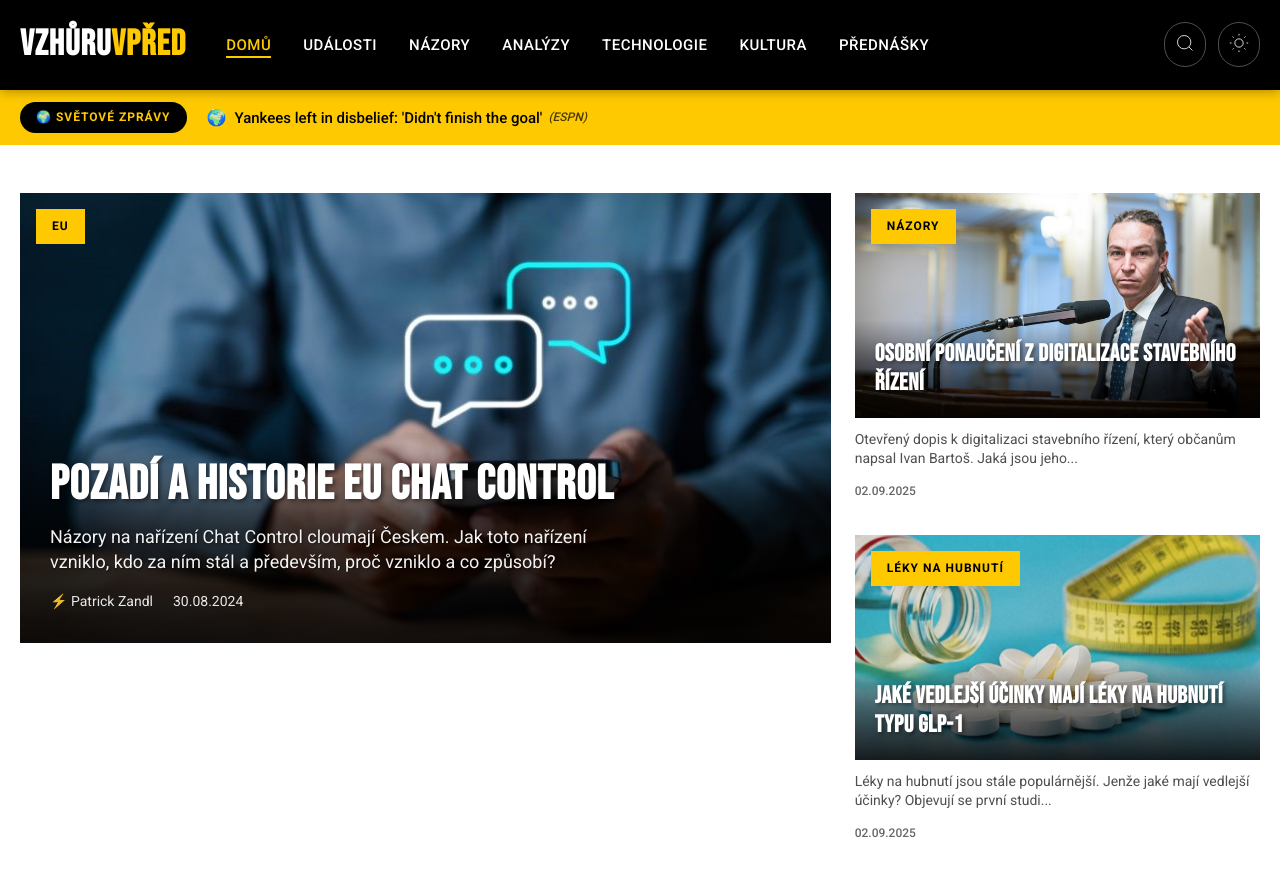
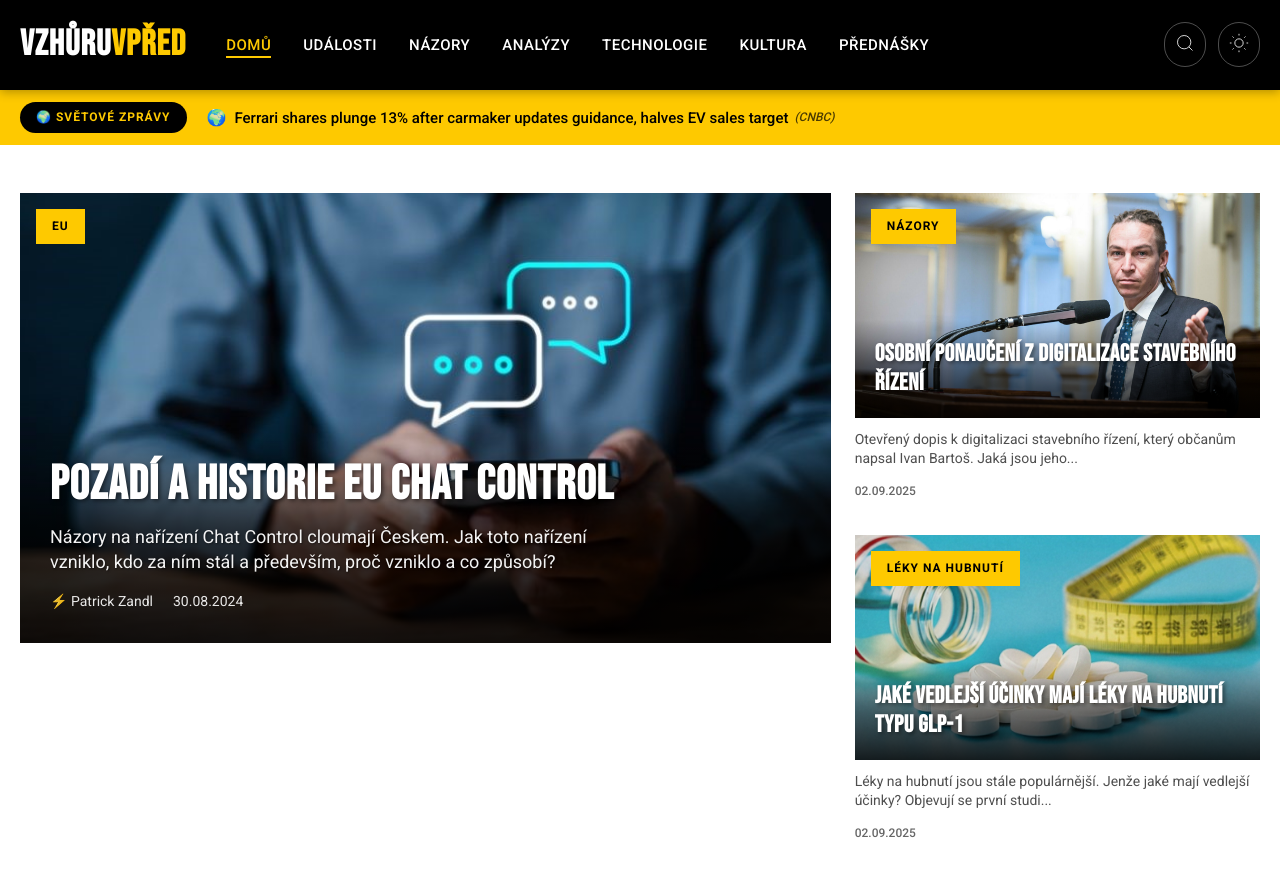
Before and after one commit to tangero/vzhuruvpred, a Jekyll site: the page built from index.html, in a window 1280 px wide and 900 px high. Shown: the top 877 px of the window. Built offline with Jekyll 4.4.1, drawn with Linux system fonts in a browser that asks for light colours; part of the change alters nothing that is shown.

Commit message:
Update world news 2025-10-10 09:21

```diff
--- a/_data/world_news.json
+++ b/_data/world_news.json
@@ -1,71 +1,93 @@
 {
-  "last_updated": "2025-10-10T08:24:24",
+  "last_updated": "2025-10-10T09:19:56",
   "articles": [
     {
-      "flag": "🇬🇧",
-      "country": "gb",
-      "title": "ID photos of 70,000 users may have been leaked, Discord says",
-      "original_title": "ID photos of 70,000 users may have been leaked, Discord says - BBC",
-      "url": "https://www.bbc.com/news/articles/c8jmzd972leo",
-      "urlToImage": "https://ichef.bbci.co.uk/news/1024/branded_news/7ad5/live/f6fad0b0-a4af-11f0-bd4e-7755f432b75a.jpg",
-      "source": "BBC News",
-      "publishedAt": "2025-10-09T06:45:00Z",
-      "description": "The platform says hackers targeted a firm that helped to verify the ages of its users."
+      "flag": "🌍",
+      "country": "global",
+      "title": "Interstellar Object 3I/ATLAS May Be A 10-Billion-Year-Old Time Capsule From An Earlier Age Of The Universe",
+      "original_title": "Interstellar Object 3I/ATLAS May Be A 10-Billion-Year-Old Time Capsule From An Earlier Age Of The Universe - IFLScience",
+      "url": "https://www.iflscience.com/interstellar-object-3iatlas-may-be-a-10-billion-year-old-time-capsule-from-an-earlier-age-of-the-universe-81077",
+      "urlToImage": "https://assets.iflscience.com/assets/articleNo/81077/aImg/86857/3i-atlas-meta.png",
+      "source": "IFLScience",
+      "publishedAt": "2025-10-09T10:32:14Z",
+      "description": "3I/ATLAS may not have had a close encounter in 10 million years, before it approached our Solar System."
     },
     {
       "flag": "🌍",
       "country": "global",
-      "title": "Yankees left in disbelief: 'Didn't finish the goal'",
-      "original_title": "Yankees left in disbelief: 'Didn't finish the goal' - ESPN",
-      "url": "https://www.espn.com/mlb/story/_/id/46539244/yankees-stunned-championship-aspirations-dashed-alds",
-      "urlToImage": "https://a3.espncdn.com/combiner/i?img=%2Fphoto%2F2025%2F1009%2Fr1557759_1296x729_16%2D9.jpg",
-      "source": "ESPN",
-      "publishedAt": "2025-10-09T06:45:00Z",
-      "description": "The Yankees believed this team was more talented and more complete than the club that went to the World Series a year ago, but they saw their season end Wednesday night in the ALDS."
+      "title": "Ferrari shares plunge 13% after carmaker updates guidance, halves EV sales target",
+      "original_title": "Ferrari shares plunge 13% after carmaker updates guidance, halves EV sales target - CNBC",
+      "url": "https://www.cnbc.com/2025/10/09/ferrari-unveils-first-electric-vehicle-and-cuts-2030-ev-sales-target.html",
+      "urlToImage": "https://image.cnbcfm.com/api/v1/image/108209816-1759999171127-gettyimages-2157996982-ITALY_FERRARI.jpeg?v=1760000250&w=1920&h=1080",
+      "source": "CNBC",
+      "publishedAt": "2025-10-09T10:11:24Z",
+      "description": "Italian carmaker Ferrari on Thursday dialled back its electrification ambitions, saying fully electric vehicles will make up just 20% of its range by 2030."
+    },
+    {
+      "flag": "🇺🇸",
+      "country": "us",
+      "title": "AI has carried the stock market. Concerns are mounting about a bubble",
+      "original_title": "AI has carried the stock market. Concerns are mounting about a bubble - CNN",
+      "url": "https://www.cnn.com/2025/10/09/investing/us-stock-market-ai-bubble-concerns",
+      "urlToImage": "https://media.cnn.com/api/v1/images/stellar/prod/gettyimages-2237752227.jpg?c=16x9&q=w_800,c_fill",
+      "source": "CNN",
+      "publishedAt": "2025-10-09T09:30:51Z",
+      "description": "Enthusiasm about artificial intelligence has propelled markets to record highs this year. But the fierce ascent has also raised concerns about a bubble."
     },
     {
       "flag": "🌍",
       "country": "global",
-      "title": "Asian Stocks to Rise on US Gains, China to Re-Open: Markets Wrap",
-      "original_title": "Asian Stocks to Rise on US Gains, China to Re-Open: Markets Wrap - Bloomberg.com",
-      "url": "https://www.bloomberg.com/news/articles/2025-10-08/stock-market-today-dow-s-p-live-updates",
-      "urlToImage": "https://assets.bwbx.io/images/users/iqjWHBFdfxIU/iPrnrqUnu9uk/v0/1200x800.jpg",
-      "source": "Bloomberg",
-      "publishedAt": "2025-10-09T05:01:00Z",
-      "description": "European stocks fell and US equity futures drifted as traders look to the upcoming earnings season for validation of the artificial intelligence frenzy that has powered a record rally."
+      "title": "How Chicago became ground zero for Trump's military crackdown",
+      "original_title": "How Chicago became ground zero for Trump's military crackdown - Axios",
+      "url": "https://www.axios.com/2025/10/09/chicago-trump-ice-protests-military-tension",
+      "urlToImage": "https://images.axios.com/nMPS3pVobzuCk7nMb61Mw22jIB8=/0x0:1920x1080/1366x768/2025/10/08/1759960370096.jpg",
+      "source": "Axios",
+      "publishedAt": "2025-10-09T09:02:57Z",
+      "description": "\"This has never happened before,\" said Illinois Gov. J.B. Pritzker."
     },
     {
       "flag": "🌍",
       "country": "global",
-      "title": "Jaguars send CB Tyson Campbell to Browns for CB Greg Newsome",
-      "original_title": "Jaguars send CB Tyson Campbell to Browns for CB Greg Newsome - NBC Sports",
-      "url": "https://www.nbcsports.com/nfl/profootballtalk/rumor-mill/news/jaguars-send-cb-tyson-campbell-to-browns-for-cb-greg-newsome",
-      "urlToImage": "https://nbcsports.brightspotcdn.com/dims4/default/9f89634/2147483647/strip/true/crop/4775x2686+0+0/resize/1440x810!/quality/90/?url=https%3A%2F%2Fnbc-sports-production-nbc-sports.s3.us-east-1.amazonaws.com%2Fbrightspot%2Fc9%2Fdf%2Fc240b0394e68bbe624554edf4028%2Fhttps-delivery-gettyimages.com%2Fdownloads%2F2239010053",
-      "source": "NBCSports.com",
-      "publishedAt": "2025-10-09T02:27:02Z",
-      "description": "The Jaguars and Browns have agreed to a swap of cornerbacks and draft picks, Adam Schefter of ESPN reports."
+      "title": "Hegseth’s firing of Navy official compounds ‘culture of fear’ inside Pentagon",
+      "original_title": "Hegseth’s firing of Navy official compounds ‘culture of fear’ inside Pentagon - Politico",
+      "url": "https://www.politico.com/news/2025/10/09/hegseth-culture-of-fear-navy-firing-00598159",
+      "urlToImage": "https://www.politico.com/dims4/default/resize/1200/quality/90/format/jpg?url=https%3A%2F%2Fstatic.politico.com%2Fba%2Fd5%2Fd5c68f54451b822fe80e565960fe%2Ftrump-navy-52117.jpg",
+      "source": "Politico",
+      "publishedAt": "2025-10-09T09:00:00Z",
+      "description": "“It’s better just to keep your head down,” said one senior defense official."
+    },
+    {
+      "flag": "🇺🇸",
+      "country": "us",
+      "title": "Trump has had his sights on Portland, Oregon, for years. This is how we got here",
+      "original_title": "Trump has had his sights on Portland, Oregon, for years. This is how we got here - CNN",
+      "url": "https://www.cnn.com/2025/10/09/us/portland-oregon-trump-history",
+      "urlToImage": "https://media.cnn.com/api/v1/images/stellar/prod/gettyimages-2239338526.jpg?c=16x9&q=w_800,c_fill",
+      "source": "CNN",
+      "publishedAt": "2025-10-09T08:00:53Z",
+      "description": "The president has taken aim at some of the country’s largest Democratic-run cities, sending in federal officers and, in some cases, the US military to aid immigration enforcement and root out what he "
     },
     {
       "flag": "🌍",
       "country": "global",
-      "title": "Bill Belichick Releases Statement Amid Rumors of His UNC Job Being in Jeopardy",
-      "original_title": "Bill Belichick Releases Statement Amid Rumors of His UNC Job Being in Jeopardy - Sports Illustrated",
-      "url": "https://www.si.com/college-football/bill-belichick-releases-statement-rumors-north-carolina-job-in-jeopardy",
-      "urlToImage": "https://images2.minutemediacdn.com/image/upload/c_crop,w_6697,h_3767,x_0,y_77/c_fill,w_1440,ar_16:9,f_auto,q_auto,g_auto/images/ImagnImages/mmsport/si/01k73ac64awxn60rdes5.jpg",
-      "source": "Sports Illustrated",
-      "publishedAt": "2025-10-09T02:18:13Z",
-      "description": "Belichick sent a clear message in response to rumors of his potential split with UNC."
+      "title": "Taylor Swift Takes Over 'Late Night with Seth Meyers '",
+      "original_title": "Taylor Swift Takes Over 'Late Night with Seth Meyers ' - Variety",
+      "url": "https://variety.com/2025/tv/news/taylor-swift-seth-meyers-life-of-showgirl-travis-kelce-1236543910/",
+      "urlToImage": "https://variety.com/wp-content/uploads/2025/10/NUP_208945_01766.jpg?w=1000&h=563&crop=1",
+      "source": "Variety",
+      "publishedAt": "2025-10-09T05:59:00Z",
+      "description": "Taylor Swift dished with Seth Meyers about her wedding invites, 'The Life of a Showgirl' and Travis Kelce's botched intro to Greta Gerwig."
     },
     {
-      "flag": "🇺🇸",
-      "country": "us",
-      "title": "Takeaways from the second debate in the New Jersey governor’s race",
-      "original_title": "Takeaways from the second debate in the New Jersey governor’s race - CNN",
-      "url": "https://www.cnn.com/2025/10/08/politics/new-jersey-governor-debate-takeaways",
-      "urlToImage": "https://media.cnn.com/api/v1/images/stellar/prod/20251008-nj-debate.jpg?c=16x9&q=w_800,c_fill",
-      "source": "CNN",
-      "publishedAt": "2025-10-09T02:12:00Z",
-      "description": "Republican Jack Ciattarelli and Democrat Mikie Sherrill had a more contentious meeting than their first debate, one that focused as much on Trump and personal controversies as it did local concerns ab"
+      "flag": "🌍",
+      "country": "global",
+      "title": "Einav Zangauker to Arutz Sheva: Tears of joy haven't stopped flowing",
+      "original_title": "Einav Zangauker to Arutz Sheva: Tears of joy haven't stopped flowing - Israel National News",
+      "url": "https://www.israelnationalnews.com/news/416008",
+      "urlToImage": "https://2.a7.org/files/pictures/000/1200512.jpg",
+      "source": "Israelnationalnews.com",
+      "publishedAt": "2025-10-09T04:54:00Z",
+      "description": "Einav, the mother of hostage Matan Zangauker, tells Arutz Sheva about her feelings and excitement after Israel and Hamas agreed to a deal for his release."
     },
     {
       "flag": "🇺🇸",
@@ -92,28 +114,6 @@
     {
       "flag": "🌍",
       "country": "global",
-      "title": "Trump receives urgent note from Rubio on Mideast peace deal during antifa roundtable",
-      "original_title": "Trump receives urgent note from Rubio on Mideast peace deal during antifa roundtable - AP News",
-      "url": "https://apnews.com/article/trump-rubio-note-middle-east-peace-f570658c65daefab6d0af9b29e851dd7",
-      "urlToImage": "https://dims.apnews.com/dims4/default/862bc47/2147483647/strip/true/crop/3165x1780+0+165/resize/1440x810!/quality/90/?url=https%3A%2F%2Fassets.apnews.com%2F20%2Fa0%2Fd153b1ccd7c053d1c19eca38d6ef%2F5bc9b2b8f2344a4b85f6bac006060ce5",
-      "source": "Associated Press",
-      "publishedAt": "2025-10-09T00:34:00Z",
-      "description": "Secretary of State Marco Rubio passed President Donald Trump a note during a White House event, hinting that a Mideast peace deal was close. An AP photographer in the room zoomed in on the handwriting"
-    },
-    {
-      "flag": "🌍",
-      "country": "global",
-      "title": "How China Threatens to Force Taiwan Into a Total Blackout",
-      "original_title": "How China Threatens to Force Taiwan Into a Total Blackout - The Wall Street Journal",
-      "url": "https://www.wsj.com/world/asia/chinese-blockade-taiwan-d5b241c7",
-      "urlToImage": null,
-      "source": "The Wall Street Journal",
-      "publishedAt": "2025-10-09T00:29:44Z",
-      "description": ""
-    },
-    {
-      "flag": "🌍",
-      "country": "global",
       "title": "Blue Origin rolls out powerful New Glenn rocket for testing ahead of Mars launch (video)",
       "original_title": "Blue Origin rolls out powerful New Glenn rocket for testing ahead of Mars launch (video) - Space",
       "url": "https://www.space.com/space-exploration/launches-spacecraft/blue-origin-rolls-out-powerful-new-glenn-rocket-for-testing-ahead-of-mars-launch-video",
@@ -125,24 +125,13 @@
     {
       "flag": "🌍",
       "country": "global",
-      "title": "Taylor Swift’s Extended ‘Tonight Show’ Interview to Air as Special Episode on NBC",
-      "original_title": "Taylor Swift’s Extended ‘Tonight Show’ Interview to Air as Special Episode on NBC - Variety",
-      "url": "https://variety.com/2025/music/news/taylor-swift-extended-tonight-show-interview-special-1236543760/",
-      "urlToImage": "https://variety.com/wp-content/uploads/2025/10/NUP_208932_03654.jpg?w=1000&h=563&crop=1",
-      "source": "Variety",
-      "publishedAt": "2025-10-08T22:30:00Z",
-      "description": "NBC will air an extended cut of Taylor Swift's recent interview on 'The Tonight Show Starring Jimmy Fallon.'"
-    },
-    {
-      "flag": "🌍",
-      "country": "global",
-      "title": "Trump could shift funds to pay troops , White House officials say",
-      "original_title": "Trump could shift funds to pay troops , White House officials say - Politico",
-      "url": "https://www.politico.com/live-updates/2025/10/08/congress/trump-could-shift-funds-to-pay-troops-white-house-officials-say-00599072",
-      "urlToImage": "https://www.politico.com/dims4/default/df14873/2147483647/resize/1200x/quality/90/?url=https%3A%2F%2Fstatic.politico.com%2Fea%2F11%2F81472d6c49f2bb99f0c305a4371b%2Faptopix-trump-navy-74324.jpg",
-      "source": "Politico",
-      "publishedAt": "2025-10-08T21:56:00Z",
-      "description": "GOP congressional leaders are resisting standalone military pay legislation, fearing it will take pressure off Democrats."
+      "title": "Court gives Trump control over Oregon National Guard, though deployment still on hold",
+      "original_title": "Court gives Trump control over Oregon National Guard, though deployment still on hold - The Hill",
+      "url": "https://thehill.com/newsletters/defense-national-security/5546119-court-gives-trump-control-over-oregon-national-guard-though-deployment-still-on-hold/",
+      "urlToImage": "https://thehill.com/wp-content/uploads/sites/2/2025/10/AP25279757021724-1-e1759791756978.jpg?w=1280",
+      "source": "The Hill",
+      "publishedAt": "2025-10-08T22:14:00Z",
+      "description": "Welcome to The Hill’s Defense & NatSec newsletter {beacon} Defense &National Security Defense &National Security   The Big Story  Court gives Trump control over Oregon National Guard, though deploymen"
     },
     {
       "flag": "🌍",
@@ -180,17 +169,6 @@
     {
       "flag": "🌍",
       "country": "global",
-      "title": "Get these Switch 2 accessories while they’re cheaper during October Prime Day",
-      "original_title": "Get these Switch 2 accessories while they’re cheaper during October Prime Day - The Verge",
-      "url": "https://www.theverge.com/tech/789835/switch-2-accessories-that-i-recommend-are-cheaper-than-ever-during-october-prime-day",
-      "urlToImage": "https://platform.theverge.com/wp-content/uploads/sites/2/2025/06/glossypikmin4mainRAW.jpg?quality=90&strip=all&crop=0%2C10.741445188627%2C100%2C78.517109622746&w=1200",
-      "source": "The Verge",
-      "publishedAt": "2025-10-08T18:00:00Z",
-      "description": "Whether you need a new Switch 2 controller, a microSD Express card, or a case, Amazon’s October Prime Day is full of deals you should check out."
-    },
-    {
-      "flag": "🌍",
-      "country": "global",
       "title": "Dancing dust devils trace raging winds on Mars",
       "original_title": "Dancing dust devils trace raging winds on Mars - European Space Agency",
       "url": "https://www.esa.int/Science_Exploration/Space_Science/Mars_Express/Dancing_dust_devils_trace_raging_winds_on_Mars",
@@ -198,6 +176,17 @@
       "source": "Esa.int",
       "publishedAt": "2025-10-08T17:59:15Z",
       "description": ""
+    },
+    {
+      "flag": "🌍",
+      "country": "global",
+      "title": "iPhone 18 Fold rumored to use combination of aluminum and titanium - 9to5Mac",
+      "original_title": "iPhone 18 Fold rumored to use combination of aluminum and titanium - 9to5Mac",
+      "url": "https://9to5mac.com/2025/10/08/iphone-18-fold-rumored-to-use-combination-of-aluminum-and-titanium/",
+      "urlToImage": "https://i0.wp.com/9to5mac.com/wp-content/uploads/sites/6/2025/04/iPhone-Fold-will-have-Face-ID-embedded-in-the-display-%E2%80%93-leaker.webp?resize=1200%2C628&quality=82&strip=all&ssl=1",
+      "source": "9to5Mac",
+      "publishedAt": "2025-10-08T17:57:00Z",
+      "description": "A new report today from analyst Jeff Pu has details on what to expect from next year’s highly-anticipated iPhone 18..."
     },
     {
       "flag": "🌍",
@@ -211,17 +200,6 @@
       "description": "Swift’s new album surpasses Adele’s 25 with 3.5 million equivalent unit sales, and nears the record for actual copies sold"
     },
     {
-      "flag": "🌍",
-      "country": "global",
-      "title": "2025 Key Races: Jones Texts Rock Virginia and Checking in on California and Pennsylvania",
-      "original_title": "2025 Key Races: Jones Texts Rock Virginia and Checking in on California and Pennsylvania - Center For Politics",
-      "url": "https://centerforpolitics.org/crystalball/2025-key-races-the-jones-text-flood-strikes-virginia-and-checking-in-on-california-and-pennsylvania/",
-      "urlToImage": null,
-      "source": "Centerforpolitics.org",
-      "publishedAt": "2025-10-08T15:10:00Z",
-      "description": "We react to the bombshell texts from Virginia Democratic attorney general candidate Jay Jones that were revealed late last week, and we also take a quick look at a couple of other key races this Novem"
-    },
-    {
       "flag": "🇺🇸",
       "country": "us",
       "title": "Worried about splitting up the MMR vaccine into three separate shots? You should be, this doctor says",
@@ -231,6 +209,17 @@
       "source": "CNN",
       "publishedAt": "2025-10-08T14:20:27Z",
       "description": "While President Donald Trump is pushing to split the MMR vaccine into three shots, experts say there’s no scientific reason for it, and it could lead to lower vaccination rates."
+    },
+    {
+      "flag": "🇺🇸",
+      "country": "us",
+      "title": "Donald Trump looms large over Nobel Peace Prize",
+      "original_title": "Donald Trump looms large over Nobel Peace Prize - Financial Times",
+      "url": "https://www.ft.com/content/df530fcf-917d-44af-981b-021f99ff2ee6",
+      "urlToImage": "https://images.ft.com/v3/image/raw/https%3A%2F%2Fd1e00ek4ebabms.cloudfront.net%2Fproduction%2Fe7b2c8e1-215d-45cb-949a-bd14fa5e1d59.jpg?source=next-barrier-page",
+      "source": "Financial Times",
+      "publishedAt": "2025-10-08T11:35:50Z",
+      "description": "US president pressures Norwegian government and independent committee to select him on Friday"
     },
     {
       "flag": "🇬🇧",
@@ -255,6 +244,17 @@
       "description": "The most recent recommendations from the CDC on COVID-19 vaccines call for “vaccination based on shared clinical decision-making.”"
     },
     {
+      "flag": "🇫🇷",
+      "country": "fr",
+      "title": "Mask mandates return in parts of the Bay Area as virus season nears",
+      "original_title": "Mask mandates return in parts of the Bay Area as virus season nears - San Francisco Chronicle",
+      "url": "https://www.sfchronicle.com/health/article/bay-area-mask-mandates-21088785.php",
+      "urlToImage": "https://s.hdnux.com/photos/01/54/60/61/28511305/5/rawImage.jpg",
+      "source": "San Francisco Chronicle",
+      "publishedAt": "2025-10-08T06:17:07Z",
+      "description": "Several Bay Area counties are reinstating mask requirements in hospitals and care facilities to protect patients during flu, COVID, and RSV season."
+    },
+    {
       "flag": "🌍",
       "country": "global",
       "title": "Facebook Adds Topic Search Recommendations and Friend Likes To Reels",
@@ -264,17 +264,6 @@
       "source": "Social Media Today",
       "publishedAt": "2025-10-07T18:51:09Z",
       "description": "Some new measures to get Facebook users to spend more time scrolling Reels."
-    },
-    {
-      "flag": "🌍",
-      "country": "global",
-      "title": "Babies take a lesson from soldiers in the war against malaria",
-      "original_title": "Babies take a lesson from soldiers in the war against malaria - NPR",
-      "url": "https://www.npr.org/sections/goats-and-soda/2025/10/07/g-s1-91950/malaria-babies-bed-net-baby-carrier",
-      "urlToImage": "https://npr.brightspotcdn.com/dims3/default/strip/false/crop/5100x2869+0+266/resize/1400/quality/100/format/jpeg/?url=http%3A%2F%2Fnpr-brightspot.s3.amazonaws.com%2F36%2F8f%2Ff715e166419092950c23b1e96540%2Fbay-malaria-carrier-1.jpg",
-      "source": "NPR",
-      "publishedAt": "2025-10-07T11:41:03Z",
-      "description": "Inspired by a military strategy to ward off disease-carrying mosquitoes, researchers see if the technique will help cut malaria infections in little ones."
     }
   ]
 }
```
